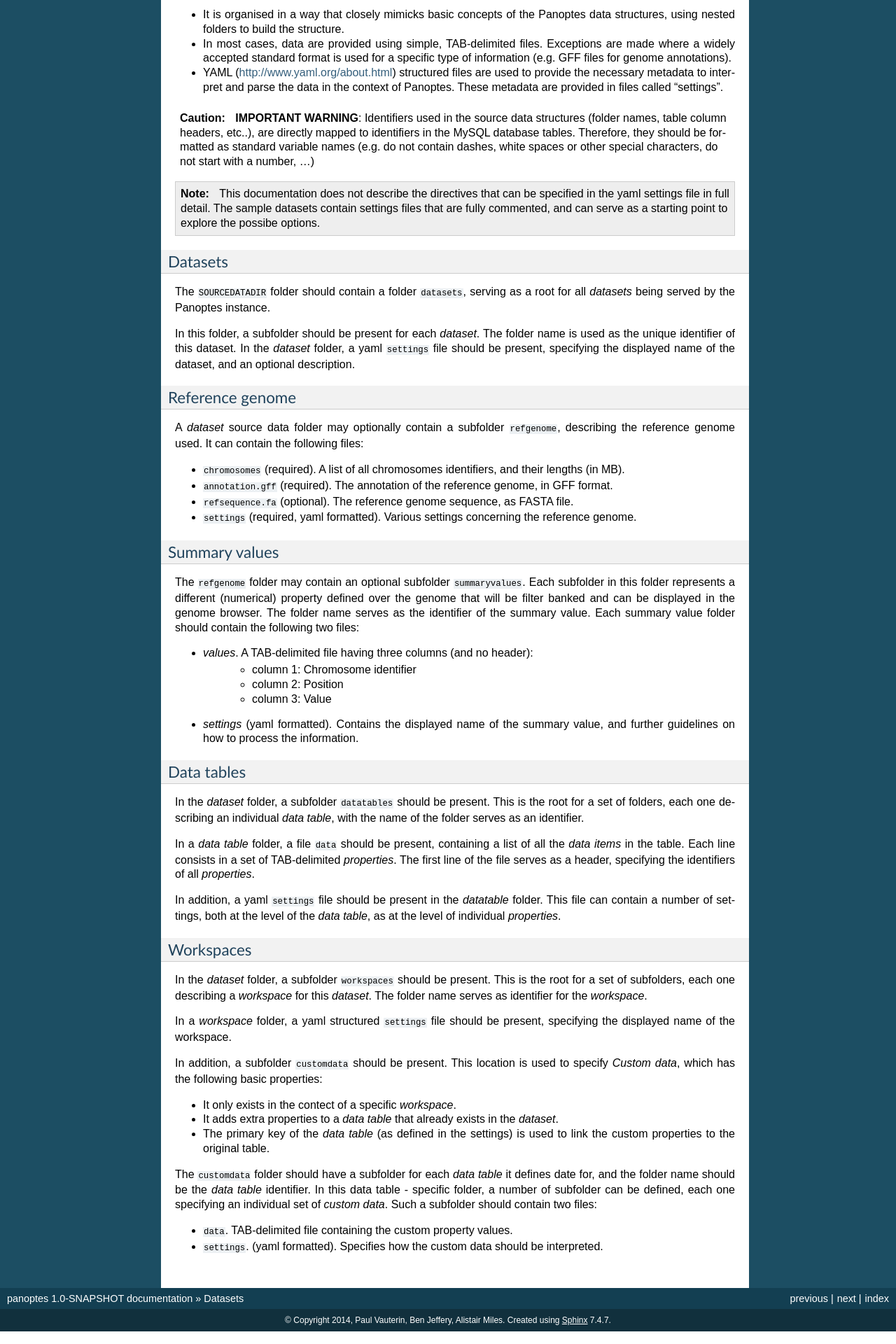
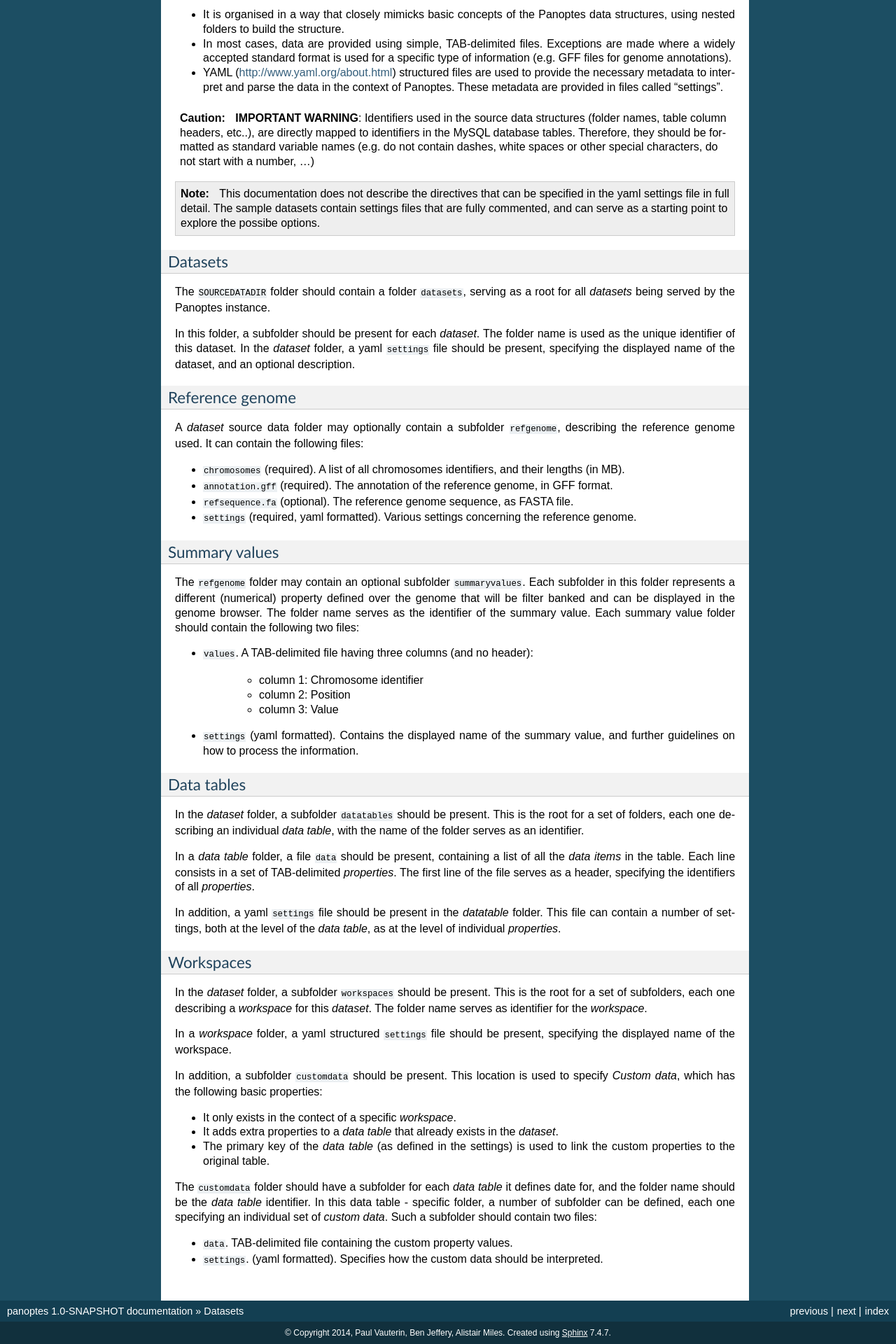
Before and after one commit to cggh/panoptes, a Sphinx documentation site: the page built from documentation/datasets.rst, in a window 1280 px wide. Shown: the part 1999-3919 px from the top of the page at 70% size. Built offline with Sphinx 7.4.7, drawn with Linux system fonts in a browser that asks for light colours.

Commit message:
Doc editing

```diff
--- a/documentation/datasets.rst
+++ b/documentation/datasets.rst
@@ -114,11 +114,13 @@ Summary values
 ~~~~~~~~~~~~~~
 The ``refgenome`` folder may contain an optional subfolder ``summaryvalues``. Each subfolder in this folder represents a different (numerical) property defined over the genome that will be filter banked and can be displayed in the genome browser. The folder name serves as the identifier of the summary value. Each summary value folder should contain the following two files:
 
-- `values`. A TAB-delimited file having three columns (and no header):
+- ``values``. A TAB-delimited file having three columns (and no header):
+
    - column 1: Chromosome identifier
    - column 2: Position
    - column 3: Value
-- `settings` (yaml formatted). Contains the displayed name of the summary value, and further guidelines on how to process the information.
+
+- ``settings`` (yaml formatted). Contains the displayed name of the summary value, and further guidelines on how to process the information.
 
 Data tables
 ~~~~~~~~~~~
```
